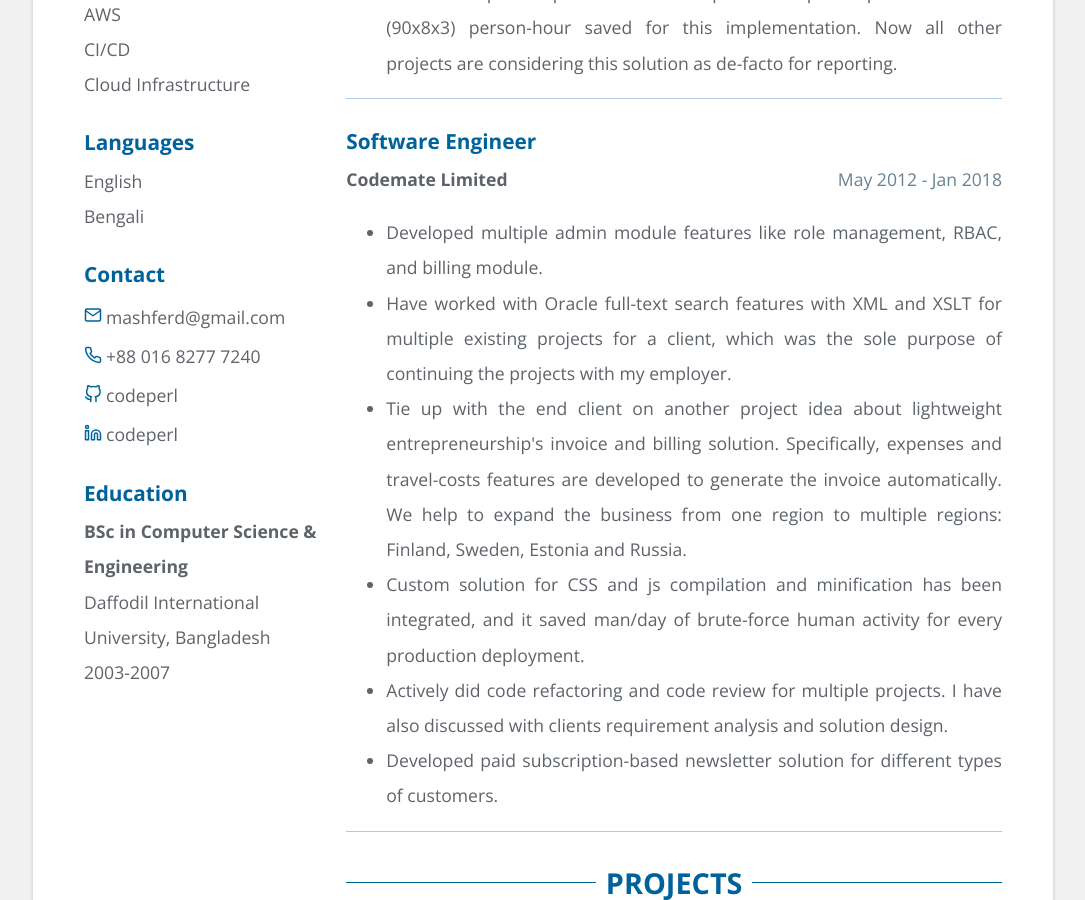
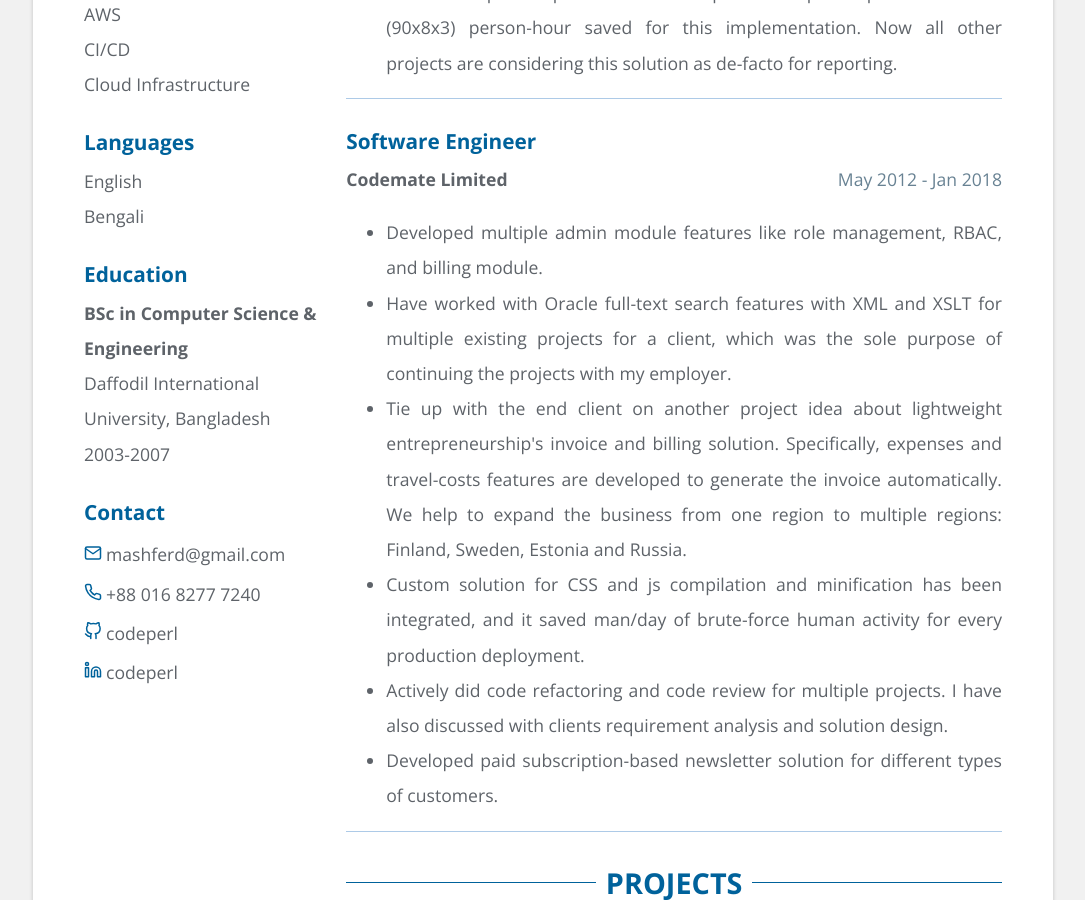
Before and after one commit to codeperl/resume, a Jekyll site: the page built from index.html, in a window 1280 px wide and 900 px high, scrolled down 1439 px. Shown: the whole window, without its empty margins (97-1182 px from the left). Built offline with Jekyll 4.4.1, drawn with Linux system fonts in a browser that asks for light colours.

Commit message:
Rearranging sidebar

```diff
--- a/index.html
+++ b/index.html
@@ -7,8 +7,8 @@ layout: default
     <div class="sidebar">
       {% include skills.html %}
       {% include languages.html %}
+      {% include education.html %}
       {% include contact.html %}
-      {% include education.html %}
       {% include fork.html %}
     </div>
 
```
